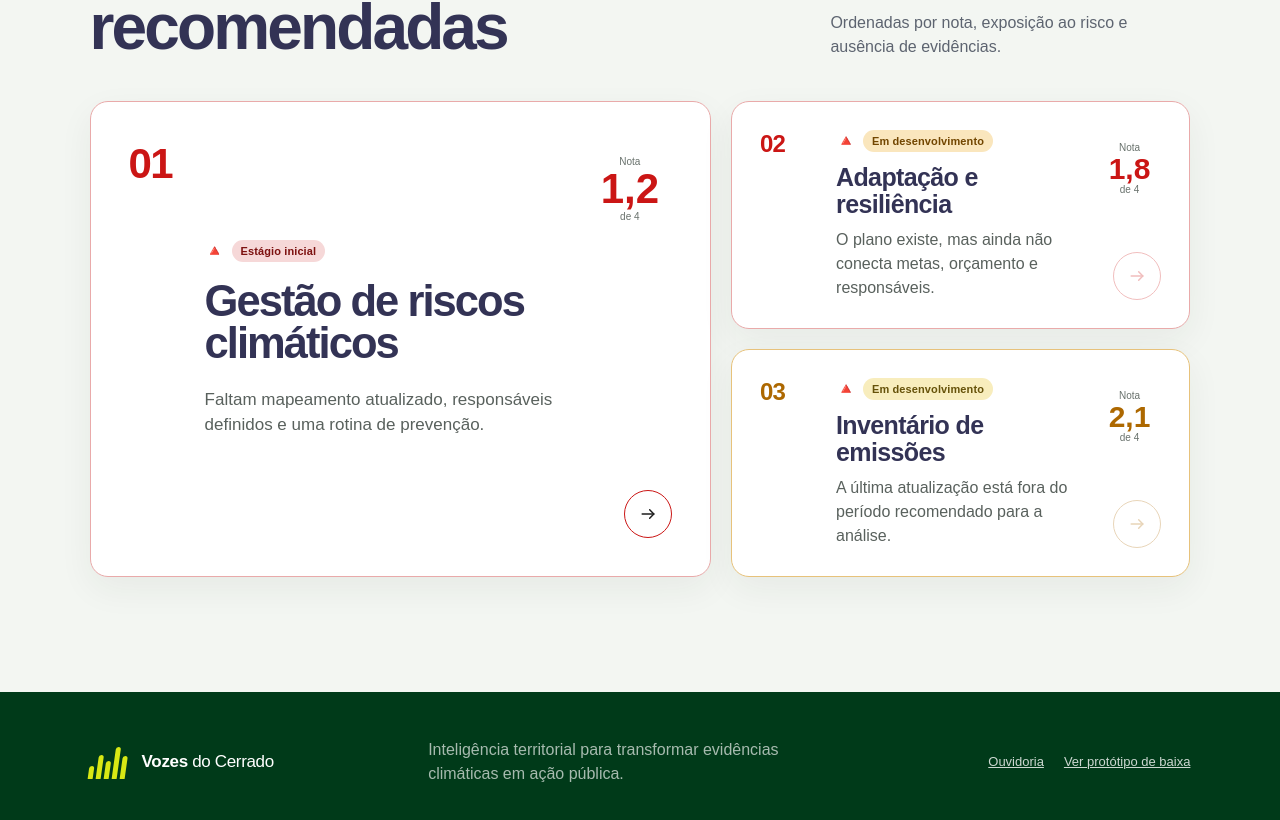
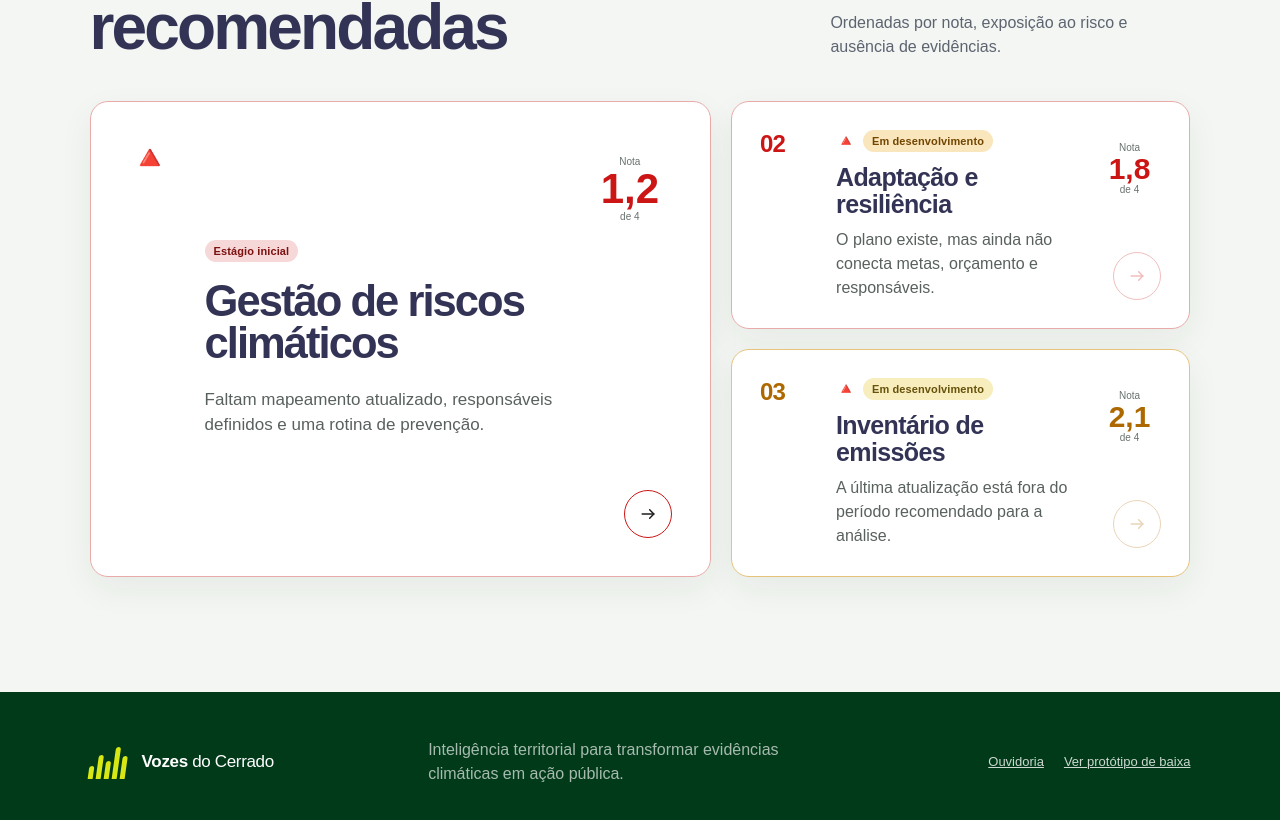
Before and after one commit to marcosalbuquerque/Vozes-Do-Cerrado, a React (Vite) app in the folder apps/web/: page / in a window 1280 px wide. Shown: the part 1070-1890 px from the top of the page. Built offline with nearby package versions, Linux system fonts and the light colour scheme.

Commit message:
replace primary priority number with alert

```diff
--- a/apps/web/src/FinalExperience.tsx
+++ b/apps/web/src/FinalExperience.tsx
@@ -154,8 +154,8 @@ export function FinalDashboard() {
         <div className="vc-priority-list">
           {finalPriorities.map((priority, index) => (
             <article className={`vc-priority is-${getScoreTone(priority.score)} ${index === 0 ? "is-featured" : ""}`} key={priority.position}>
-              <div className="vc-priority-index"><span>{priority.position}</span></div>
-              <div className="vc-priority-main"><div className="vc-priority-status"><span className="vc-priority-alert" aria-hidden="true">🔺</span><span className={`vc-pill is-${priority.tone}`}>{priority.level}</span></div><h3>{priority.component}</h3><p>{priority.reason}</p></div>
+              <div className="vc-priority-index">{index === 0 ? <span className="vc-priority-index-alert" role="img" aria-label="Alerta crítico">🔺</span> : <span>{priority.position}</span>}</div>
+              <div className="vc-priority-main"><div className="vc-priority-status">{index !== 0 && <span className="vc-priority-alert" aria-hidden="true">🔺</span>}<span className={`vc-pill is-${priority.tone}`}>{priority.level}</span></div><h3>{priority.component}</h3><p>{priority.reason}</p></div>
               <div className={`vc-priority-score is-${getScoreTone(priority.score)}`}><span>Nota</span><strong>{priority.score.toLocaleString("pt-BR", { minimumFractionDigits: 1 })}</strong><small>de 4</small></div>
               {priority.to ? <Link className="vc-round-link" to={priority.to} aria-label={`Ver detalhes de ${priority.component}`}><Icon name="arrow"/></Link> : <button className="vc-round-link" type="button" disabled aria-label={`${priority.component}: detalhe indisponível nesta demonstração`}><Icon name="arrow"/></button>}
             </article>
--- a/apps/web/src/styles.css
+++ b/apps/web/src/styles.css
@@ -58,7 +58,7 @@ html { scroll-behavior: smooth; }
 .vc-section-heading { display: flex; align-items: end; justify-content: space-between; gap: 36px; margin-bottom: 42px; }.vc-section-heading h2 { max-width: 760px; margin: 0; color: var(--indigo); font-size: clamp(38px, 5vw, 64px); line-height: .98; letter-spacing: -.045em; }.vc-section-heading > p { max-width: 360px; margin: 0; color: #5d6470; line-height: 1.5; }
 .vc-priorities { background: var(--mist); }.vc-priority-list { display: grid; grid-template-columns: minmax(0, 1.15fr) minmax(340px, .85fr); grid-template-rows: 1fr 1fr; gap: 20px; }
 .vc-priority { position: relative; display: grid; grid-template-columns: 54px minmax(0,1fr) 68px; grid-template-rows: auto 1fr; grid-template-areas: "index main score" "index main action"; align-items: start; gap: 18px 22px; min-height: 220px; overflow: hidden; padding: 28px; border: 1px solid var(--line); border-radius: 18px; background: #fff; box-shadow: 0 12px 35px rgba(31,56,42,.06); transition: transform .2s ease, box-shadow .2s ease; }.vc-priority.is-critical { --priority-tone: var(--red); border-color: #e9aaaa; }.vc-priority.is-attention { --priority-tone: #ad6800; border-color: #e7c27b; }.vc-priority.is-positive { --priority-tone: var(--green); border-color: #9ed195; }.vc-priority:hover { transform: translateY(-3px); box-shadow: 0 18px 42px rgba(31,56,42,.11); }.vc-priority.is-featured { grid-row: 1 / 3; min-height: 460px; padding: 38px; }
-.vc-priority-index { grid-area: index; align-self: start; }.vc-priority-index span { color: var(--priority-tone, var(--indigo)); font-size: 24px; font-weight: 800; letter-spacing: -.04em; }.vc-priority.is-featured .vc-priority-index span { font-size: 42px; }
+.vc-priority-index { grid-area: index; align-self: start; }.vc-priority-index span { color: var(--priority-tone, var(--indigo)); font-size: 24px; font-weight: 800; letter-spacing: -.04em; }.vc-priority.is-featured .vc-priority-index span { font-size: 42px; }.vc-priority.is-featured .vc-priority-index .vc-priority-index-alert { font-size: 34px; line-height: 1; }
 .vc-pill { display: inline-flex; width: fit-content; padding: 5px 9px; border-radius: 99px; color: #7d1110; background: #f6d8d8; font-size: 11px; font-weight: 800; letter-spacing: .01em; }.vc-pill.is-attention { color: #724600; background: #fae6bd; }.vc-pill.is-moderate { color: #66520a; background: #f8edbd; }
 .vc-priority-main { grid-area: main; align-self: center; }.vc-priority-status { display: flex; align-items: center; gap: 7px; }.vc-priority-alert { font-size: 16px; line-height: 1; }.vc-priority-main h3 { max-width: 520px; margin: 12px 0 10px; color: var(--indigo); font-size: 25px; line-height: 1.08; letter-spacing: -.025em; }.vc-priority-main p { max-width: 600px; margin: 0; color: #59615d; line-height: 1.5; }.vc-priority.is-featured .vc-priority-main h3 { margin-top: 18px; font-size: clamp(36px, 3.4vw, 52px); line-height: .98; letter-spacing: -.045em; }.vc-priority.is-featured .vc-priority-main p { margin-top: 22px; font-size: 17px; }
 .vc-priority-score { grid-area: score; justify-self: end; min-width: 62px; padding: 11px 10px; border: 1px solid rgba(255,255,255,.9); border-radius: 12px; text-align: center; background: rgba(255,255,255,.66); }.vc-priority-score span, .vc-priority-score small { display: block; color: #68716c; font-size: 10px; }.vc-priority-score strong { display: block; color: var(--indigo); font-size: 30px; line-height: 1.05; }.vc-priority-score.is-critical strong { color: var(--red); }.vc-priority-score.is-attention strong { color: #ad6800; }.vc-priority-score.is-positive strong { color: var(--green); }.vc-priority.is-featured .vc-priority-score { min-width: 82px; padding: 15px 12px; }.vc-priority.is-featured .vc-priority-score strong { font-size: 42px; }
```
